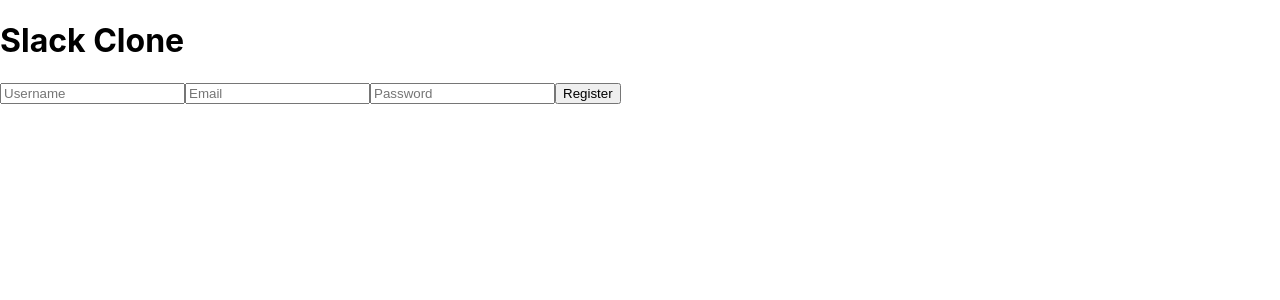
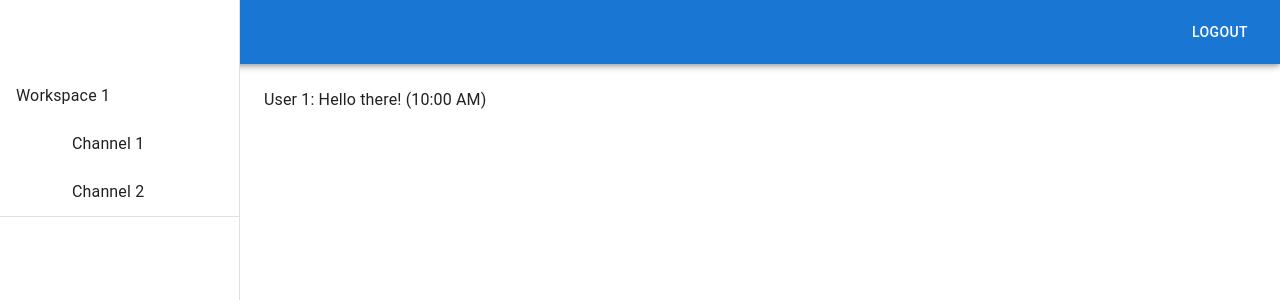
Before and after one commit to davidwter/slack, a React (Create React App) app in the folder frontend/slack-clone-ui/: page / in a window 1280 px wide. Shown: the top 300 px of the page. Built offline with nearby package versions, Linux system fonts and the light colour scheme.

Commit message:
front app skeleton

```diff
--- a/frontend/slack-clone-ui/package.json
+++ b/frontend/slack-clone-ui/package.json
@@ -3,12 +3,17 @@
   "version": "0.1.0",
   "private": true,
   "dependencies": {
+    "@emotion/react": "^11.11.3",
+    "@emotion/styled": "^11.11.0",
+    "@mui/icons-material": "^5.15.10",
+    "@mui/material": "^5.15.10",
     "@testing-library/jest-dom": "^5.17.0",
     "@testing-library/react": "^13.4.0",
     "@testing-library/user-event": "^13.5.0",
     "axios": "^1.6.7",
     "react": "^18.2.0",
     "react-dom": "^18.2.0",
+    "react-router-dom": "^6.22.0",
     "react-scripts": "5.0.1",
     "web-vitals": "^2.1.4"
   },
--- a/frontend/slack-clone-ui/src/App.js
+++ b/frontend/slack-clone-ui/src/App.js
@@ -1,15 +1,33 @@
 // src/App.js
 import React from 'react';
-import Register from './components/Register';
+import Login from './components/Login';
+import { CssBaseline, Box, Container } from '@mui/material';
+import Header from './components/Header';
+import Sidebar from './components/Sidebar';
+import MainContent from './components/MainContent';
 // Import other components
 
-function App() {
+const storeToken = (token) => {
+  // Store the token in local storage
+  localStorage.setItem('token', token);
+}
+
+
+const App = () => {
+  const handleLogin = (user) => {
+    // Logic after successful login
+    // E.g., setting user state, redirecting, etc.
+    //console.log(user);
+    storeToken(user.token);
+  };
+
   return (
-    <div className="App">
-      <h1>Slack Clone</h1>
-      <Register />
-      {/* Use other components as needed */}
-    </div>
+    <Box sx={{ display: 'flex' }}>
+    <CssBaseline />
+    <Header />
+    <Sidebar />
+    <MainContent />
+  </Box>
   );
 }
 
--- a/frontend/slack-clone-ui/src/api.js
+++ b/frontend/slack-clone-ui/src/api.js
@@ -6,22 +6,38 @@ const API_BASE_URL_CHANNEL = 'http://channel_service:3000'; // Adjust according
 const API_BASE_URL_MESSAGE = 'http://message_service:3000'; // Adjust according to your setup
 const API_BASE_URL_WORKSPACE = 'http://workspace_service:3000'; // Adjust according to your setup
 
+const getToken = () => {localStorage.getItem('token')};
+const axiosWithToken = axios.create();
+
+axiosWithToken.interceptors.request.use(
+    (config) => {
+        config.headers.Authorization = `Bearer ${getToken()}`;
+        return config;
+    },
+    (error) => {
+        return Promise.reject(error);
+    }
+    );
+
+
 
 export const register = (userData) => axios.post(`${API_BASE_URL_USER}/register`, userData);
 export const login = (credentials) => axios.post(`${API_BASE_URL_USER}/login`, credentials);
-export const fetchUser = (userId) => axios.get(`${API_BASE_URL_USER}/users/${userId}`);
-export const createWorkspace = (workspaceData) => axios.post(`${API_BASE_URL_WORKSPACE}/workspaces`, workspaceData);
-export const fetchWorkspaces = () => axios.get(`${API_BASE_URL_WORKSPACE}/workspaces`);
-export const fetchOneWorkspace = (workspaceId) => axios.get(`${API_BASE_URL_WORKSPACE}/workspaces/${workspaceId}`);
-export const checkIfMemberOfWorkspace = (userId, workspaceId) => axios.get(`${API_BASE_URL_WORKSPACE}/workspaces/${workspaceId}/members/${userId}`);
-export const modifyWorkspace = (workspaceId, workspaceData) => axios.put(`${API_BASE_URL_WORKSPACE}/workspaces/${workspaceId}`, workspaceData);
-export const deleteWorkspace = (workspaceId) => axios.delete(`${API_BASE_URL_WORKSPACE}/workspaces/${workspaceId}`);
-export const createChannel = (workspaceId, channelData) => axios.post(`${API_BASE_URL_WORKSPACE}/workspaces/${workspaceId}/channels`, channelData);
-export const fetchChannels = (workspaceId) => axios.get(`${API_BASE_URL_CHANNEL}/workspaces/${workspaceId}/channels`);
-export const fetchOneChannel = (channelId) => axios.get(`${API_BASE_URL_CHANNEL}/channels/${channelId}`);
-export const checkIfMemberOfChannel = (userId, channelId) => axios.get(`${API_BASE_URL_CHANNEL}/channels/${channelId}/members/${userId}`);
-export const addMemberToChannel = (channelId, userId) => axios.post(`${API_BASE_URL_CHANNEL}/channels/${channelId}/members`, {userId});
-export const postAMessage = (channelId, messageData) => axios.post(`${API_BASE_URL_MESSAGE}/channels/${channelId}/messages`, messageData);
-export const fetchMessages = (channelId) => axios.get(`${API_BASE_URL_MESSAGE}/channels/${channelId}/messages`);
+
+
+export const fetchUser = (userId) => axiosWithToken.get(`${API_BASE_URL_USER}/users/${userId}`);
+export const createWorkspace = (workspaceData) => axiosWithToken.post(`${API_BASE_URL_WORKSPACE}/workspaces`, workspaceData);
+export const fetchWorkspaces = () => axiosWithToken.get(`${API_BASE_URL_WORKSPACE}/workspaces`);
+export const fetchOneWorkspace = (workspaceId) => axiosWithToken.get(`${API_BASE_URL_WORKSPACE}/workspaces/${workspaceId}`);
+export const checkIfMemberOfWorkspace = (userId, workspaceId) => axiosWithToken.get(`${API_BASE_URL_WORKSPACE}/workspaces/${workspaceId}/members/${userId}`);
+export const modifyWorkspace = (workspaceId, workspaceData) => axiosWithToken.put(`${API_BASE_URL_WORKSPACE}/workspaces/${workspaceId}`, workspaceData);
+export const deleteWorkspace = (workspaceId) => axiosWithToken.delete(`${API_BASE_URL_WORKSPACE}/workspaces/${workspaceId}`);
+export const createChannel = (workspaceId, channelData) => axiosWithToken.post(`${API_BASE_URL_WORKSPACE}/workspaces/${workspaceId}/channels`, channelData);
+export const fetchChannels = (workspaceId) => axiosWithToken.get(`${API_BASE_URL_CHANNEL}/workspaces/${workspaceId}/channels`);
+export const fetchOneChannel = (channelId) => axiosWithToken.get(`${API_BASE_URL_CHANNEL}/channels/${channelId}`);
+export const checkIfMemberOfChannel = (userId, channelId) => axiosWithToken.get(`${API_BASE_URL_CHANNEL}/channels/${channelId}/members/${userId}`);
+export const addMemberToChannel = (channelId, userId) => axiosWithToken.post(`${API_BASE_URL_CHANNEL}/channels/${channelId}/members`, {userId});
+export const postAMessage = (channelId, messageData) => axiosWithToken.post(`${API_BASE_URL_MESSAGE}/channels/${channelId}/messages`, messageData);
+export const fetchMessages = (channelId) => axiosWithToken.get(`${API_BASE_URL_MESSAGE}/channels/${channelId}/messages`);
 
 // Add more API functions here following the pattern above
--- /dev/null
+++ b/frontend/slack-clone-ui/src/components/Header.js
@@ -0,0 +1,24 @@
+import React from 'react';
+import { AppBar, Toolbar, Typography, Button } from '@mui/material';
+
+const Header = () => {
+  // Placeholder user name and logout function
+  const userName = "User Name";
+  const handleLogout = () => {
+    console.log('Logging out...');
+    // Implement logout logic here
+  };
+
+  return (
+    <AppBar position="fixed">
+      <Toolbar>
+        <Typography variant="h6" component="div" sx={{ flexGrow: 1 }}>
+          Welcome, {userName}
+        </Typography>
+        <Button color="inherit" onClick={handleLogout}>Logout</Button>
+      </Toolbar>
+    </AppBar>
+  );
+};
+
+export default Header;
--- /dev/null
+++ b/frontend/slack-clone-ui/src/components/Login.js
@@ -0,0 +1,72 @@
+// Login.js
+import React, { useState } from 'react';
+import { TextField, Button, Container, Typography, Box } from '@mui/material';
+import { login } from '../api';
+
+const Login = ({ onLogin }) => {
+  const [email, setEmail] = useState('');
+  const [password, setPassword] = useState('');
+
+  const handleSubmit = async (event) => {
+    event.preventDefault();
+    const result = await login({ email, password });
+    if (result) {
+      onLogin(result);
+    }
+
+  };
+
+
+  return (
+    <Container component="main" maxWidth="xs">
+      <Box
+        sx={{
+          marginTop: 8,
+          display: 'flex',
+          flexDirection: 'column',
+          alignItems: 'center',
+        }}
+      >
+        <Typography component="h1" variant="h5">
+          Sign in
+        </Typography>
+        <Box component="form" onSubmit={handleSubmit} noValidate sx={{ mt: 1 }}>
+          <TextField
+            margin="normal"
+            required
+            fullWidth
+            id="email"
+            label="Email Address"
+            name="email"
+            autoComplete="email"
+            autoFocus
+            value={email}
+            onChange={(e) => setEmail(e.target.value)}
+          />
+          <TextField
+            margin="normal"
+            required
+            fullWidth
+            name="password"
+            label="Password"
+            type="password"
+            id="password"
+            autoComplete="current-password"
+            value={password}
+            onChange={(e) => setPassword(e.target.value)}
+          />
+          <Button
+            type="submit"
+            fullWidth
+            variant="contained"
+            sx={{ mt: 3, mb: 2 }}
+          >
+            Sign In
+          </Button>
+        </Box>
+      </Box>
+    </Container>
+  );
+};
+
+export default Login;
--- /dev/null
+++ b/frontend/slack-clone-ui/src/components/MainContent.js
@@ -0,0 +1,23 @@
+import React from 'react';
+import { Box, Typography, Toolbar } from '@mui/material';
+
+const MainContent = () => {
+  // Placeholder messages
+  const messages = [
+    { id: 1, author: 'User 1', content: 'Hello there!', timestamp: '10:00 AM' },
+    // Add more messages
+  ];
+
+  return (
+    <Box component="main" sx={{ flexGrow: 1, p: 3 }}>
+      <Toolbar /> {/* Offset for the app bar */}
+      {messages.map((message) => (
+        <Typography key={message.id}>
+          {message.author}: {message.content} ({message.timestamp})
+        </Typography>
+      ))}
+    </Box>
+  );
+};
+
+export default MainContent;
--- /dev/null
+++ b/frontend/slack-clone-ui/src/components/Sidebar.js
@@ -0,0 +1,33 @@
+import React from 'react';
+import { Drawer, List, ListItem, ListItemText, Divider, Toolbar} from '@mui/material';
+
+const workspaces = [
+  // Placeholder data
+  { id: 1, name: 'Workspace 1', channels: ['Channel 1', 'Channel 2'] },
+  // Add more workspaces
+];
+
+const Sidebar = () => {
+  return (
+    <Drawer variant="permanent" sx={{ width: 240, flexShrink: 0, [`& .MuiDrawer-paper`]: { width: 240, boxSizing: 'border-box' } }}>
+      <Toolbar /> {/* Offset for the app bar */}
+      <List>
+        {workspaces.map((workspace) => (
+          <React.Fragment key={workspace.id}>
+            <ListItem>
+              <ListItemText primary={workspace.name} />
+            </ListItem>
+            {workspace.channels.map((channel, index) => (
+              <ListItem button key={index}>
+                <ListItemText primary={channel} inset />
+              </ListItem>
+            ))}
+            <Divider />
+          </React.Fragment>
+        ))}
+      </List>
+    </Drawer>
+  );
+};
+
+export default Sidebar;
```
Also changed, not shown: 2 other files (tests, documents, lock files or other folders).
